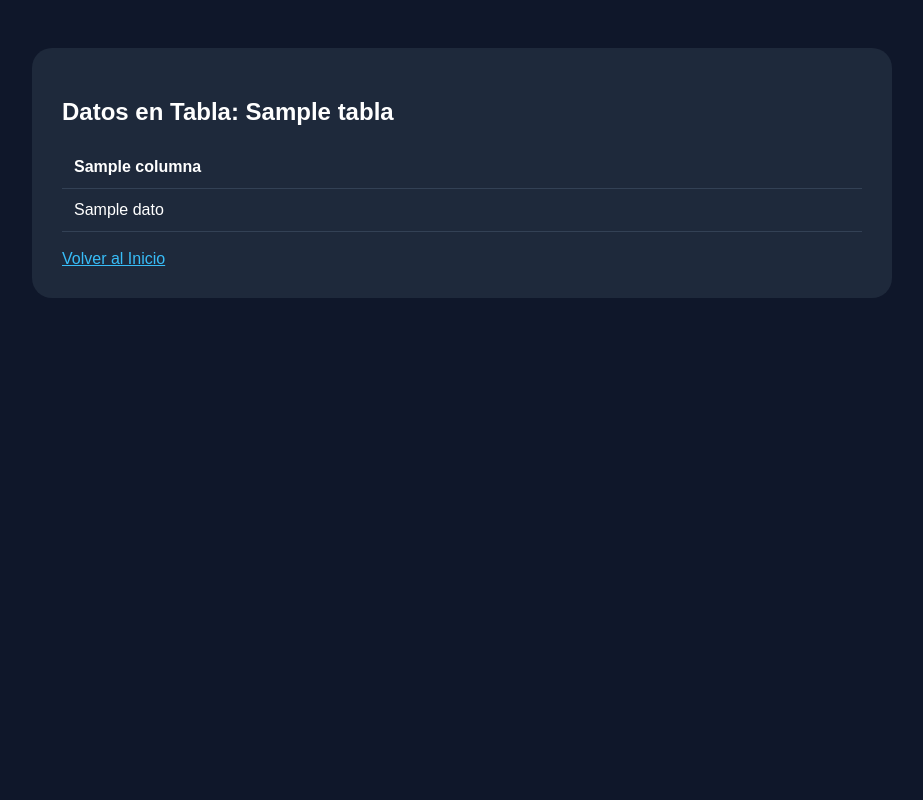
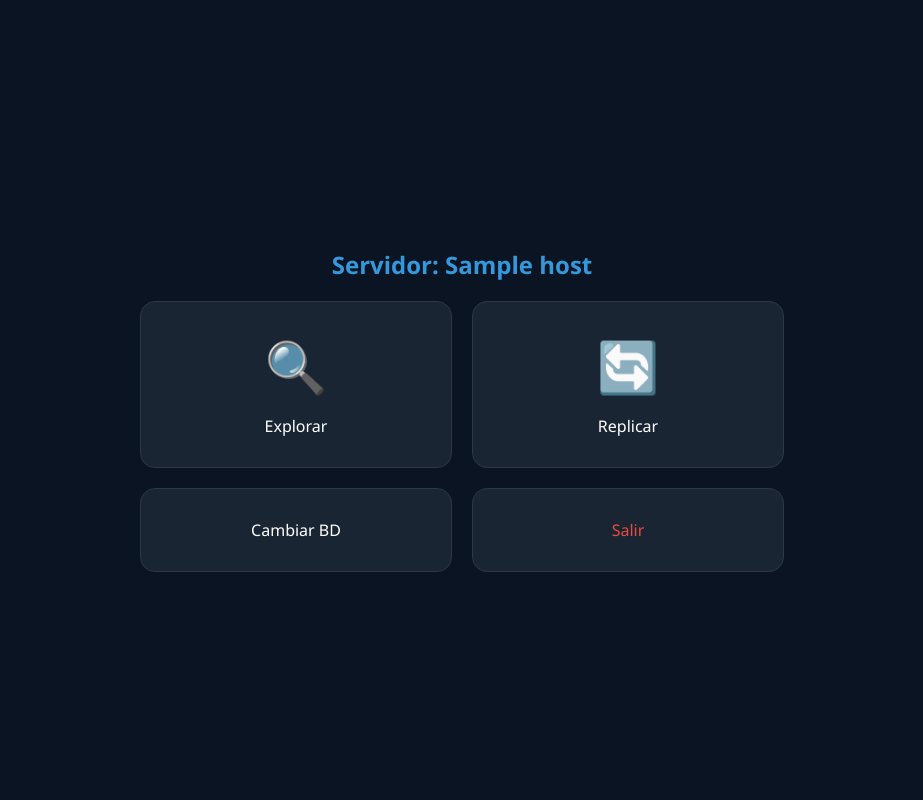
Before and after one commit to VictorPlatero/sistema-replicacion-dop, a Flask app: template templates/dashboard.html in a window 1280 px wide. Shown: the whole page, without its empty margins (178-1101 px from the left). Run offline with Flask 3, Linux system fonts and the light colour scheme; the template is opened without the code that fills it: most values are stand-ins (such as "Sample title", 1, 10 or a date in 2020).

Commit message:
Update dashboard.html

```diff
--- a/templates/dashboard.html
+++ b/templates/dashboard.html
@@ -1,32 +1,28 @@
 <!DOCTYPE html>
-<html lang="es">
+<html>
 <head>
-    <meta charset="UTF-8">
-    <title>DOP | Resultado</title>
-    <style>
-        body { font-family: sans-serif; background: #0f172a; color: white; padding: 40px; }
-        .container { background: #1e293b; padding: 30px; border-radius: 20px; max-width: 800px; margin: auto; }
-        table { width: 100%; border-collapse: collapse; }
-        th, td { padding: 12px; border-bottom: 1px solid #334155; text-align: left; }
-        .success { background: rgba(74, 222, 128, 0.2); color: #4ade80; padding: 15px; border-radius: 10px; text-align: center; margin-bottom: 20px; }
-    </style>
+    <title>Panel de Operaciones</title>
+    <link rel="stylesheet" href="{{ url_for('static', filename='style.css') }}">
 </head>
 <body>
     <div class="container">
-        {% if modo == "replicar" and exito %}
-            <div class="success">✅ Replicación Física Completada</div>
-        {% endif %}
-        <h2>Datos en Tabla: {{ tabla }}</h2>
-        <table>
-            <thead><tr>{% for c in columnas %}<th>{{ c }}</th>{% endfor %}</tr></thead>
-            <tbody>
-                {% for f in datos %}
-                <tr>{% for d in f %}<td>{{ d }}</td>{% endfor %}</tr>
-                {% endfor %}
-            </tbody>
-        </table>
-        <br>
-        <a href="/" style="color: #38bdf8;">Volver al Inicio</a>
+        <h2 style="color: var(--accent-blue)">Servidor: {{ host }}</h2>
+        <div class="card-grid">
+            <a href="/explorar/{{ tipo }}" class="card">
+                <div class="icon">🔍</div>
+                <span>Explorar</span>
+            </a>
+            <a href="/seleccionar_destino/{{ tipo }}" class="card">
+                <div class="icon">🔄</div>
+                <span>Replicar</span>
+            </a>
+            <a href="/" class="card">
+                <span>Cambiar BD</span>
+            </a>
+            <a href="/" class="card" style="color: #e74c3c;">
+                <span>Salir</span>
+            </a>
+        </div>
     </div>
 </body>
 </html>
```
